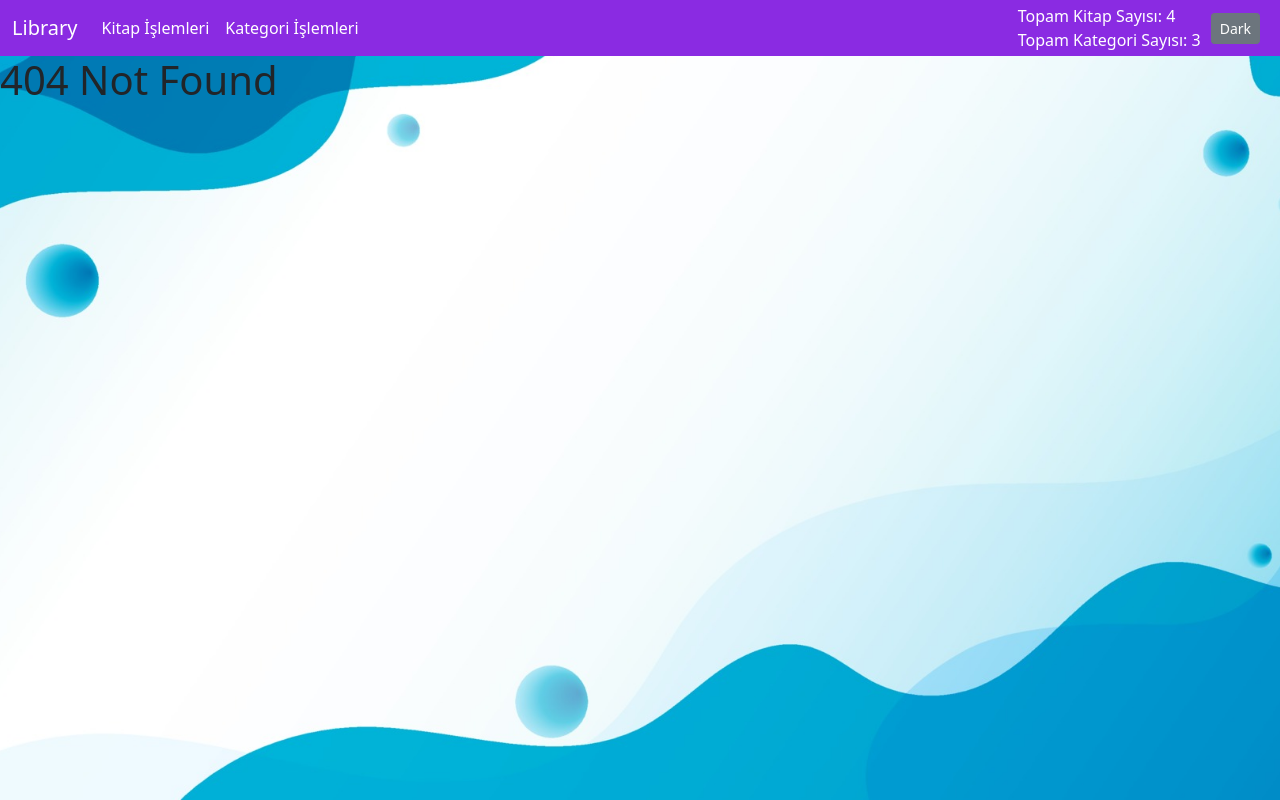
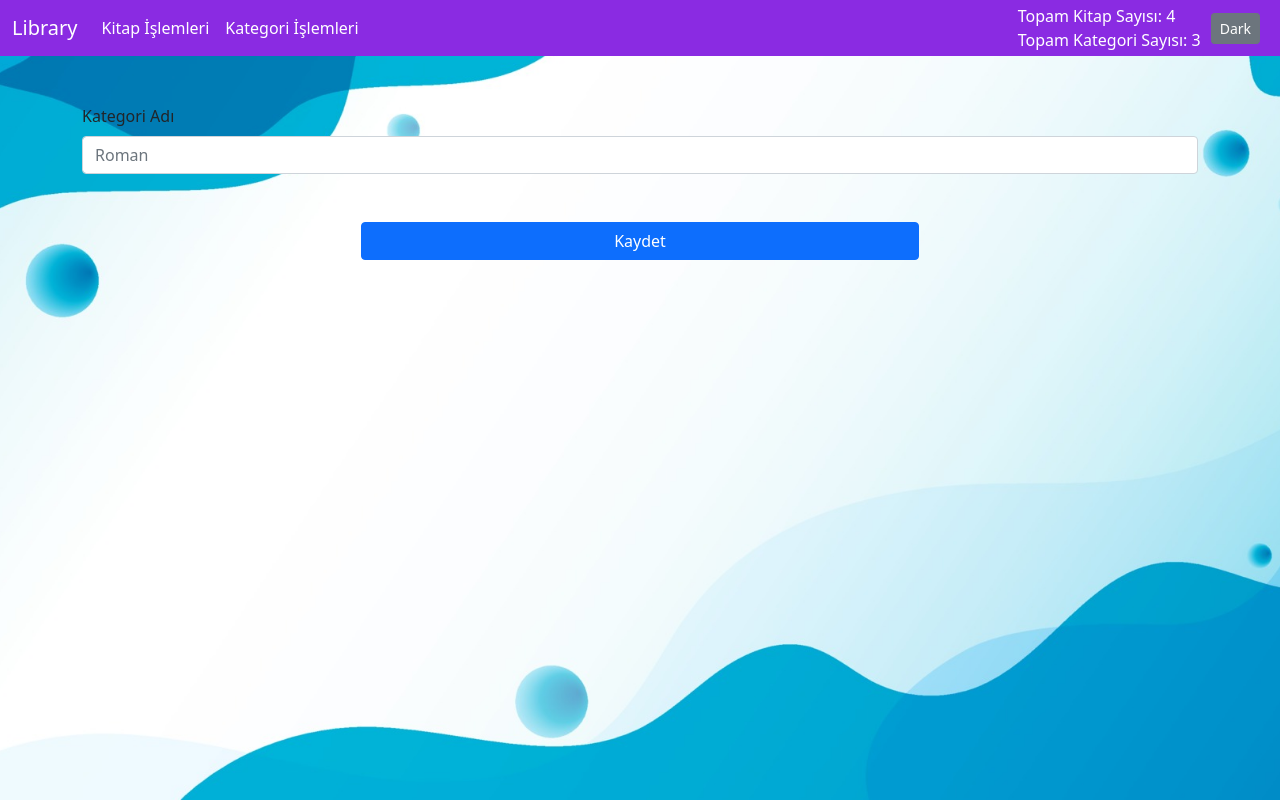
Before and after one commit to Udemig/4-sezon-haftaici-library, a React (Create React App) app: page /add-category in a window 1280 px wide. Before the commit this address had no page. Built offline with nearby package versions, Linux system fonts and the light colour scheme; data requests are answered from the project's data file.

Commit message:
addCategory&deleteCategory

```diff
--- a/src/App.js
+++ b/src/App.js
@@ -11,11 +11,13 @@ import AddBook from "./pages/AddBook";
 import BookDetail from "./pages/BookDetail";
 import EditBook from "./pages/EditBook";
 import CategoriesHome from "./pages/CategoriesHome";
+import AddCategory from "./pages/AddCategory";
 
 import api from "./api/api";
 import urls from "./api/urls";
 import Loading from "./components/Loading";
 import Error from "./components/Error";
+
 
 function App() {
   /* const booksState=useSelector(state=>state.booksState)
@@ -71,6 +73,7 @@ function App() {
         <Route path="/book-detail/:bookId" element={<BookDetail />} />
         <Route path="/edit-book/:bookId" element={<EditBook />} />
         <Route path="/categories" element={<CategoriesHome />} />
+        <Route path="/add-category" element={<AddCategory />} />
         <Route path="*" element={<NotFound />} />
       </Routes>
     </BrowserRouter>
--- a/src/components/ListCategories.js
+++ b/src/components/ListCategories.js
@@ -1,10 +1,30 @@
-import React from "react";
+import React,{useState} from "react";
 
-import { useSelector } from "react-redux";
+import { useSelector,useDispatch } from "react-redux";
+import actionTypes from "../redux/actions/actionTypes";
+import { upperFirstLetter } from "../utils/functions";
+
+import api from "../api/api";
+import urls from "../api/urls";
+
+import Modal from "./Modal";
 
 const ListCategories = () => {
+  const dispatch=useDispatch()
   const { categoriesState, booksState } = useSelector((state) => state);
-  console.log(categoriesState);
+  const [showDeleteModal,setShowDeleteModal]=useState(false)
+  const [willDeleteCategory,setWillDeleteCategory]=useState("")
+
+  const deleteCategory=(id)=>{
+    api.delete(`${urls.categories}/${id}`)
+    .then(res=>{
+      dispatch({type: actionTypes.categoryActions.DELETE_CATEGORY,payload:id})
+      dispatch({type:actionTypes.bookActions.DELETE_BOOKS_AFTER_DELETE_CATEGORY,payload:id})
+      setShowDeleteModal(false)
+    })
+    .catch(err => {})
+  }
+
   return (
     <div>
       {categoriesState.categories.length === 0 && (
@@ -30,20 +50,23 @@ const ListCategories = () => {
               /* const myBooks = booksState.books.filter(
                 (item) => item.categoryId === category.id
               ); */
-              const myBooks=[]
-              for(let i=0;i<booksState.books.length;i++){
-                if(booksState.books[i].categoryId === category.id){
-                    myBooks.push(booksState.books[i])
+              const myBooks = [];
+              for (let i = 0; i < booksState.books.length; i++) {
+                if (booksState.books[i].categoryId === category.id) {
+                  myBooks.push(booksState.books[i]);
                 }
               }
               return (
                 <tr key={category.id}>
                   <th>{siraNo}</th>
-                  <td>{category.name}</td>
+                  <td>{upperFirstLetter(category.name)}</td>
                   <td>{myBooks.length}</td>
                   <td>
                     <div className="btn-group">
-                      <button type="button" className="btn btn-danger btn-sm">
+                      <button onClick={()=>{
+                        setShowDeleteModal(true)
+                        setWillDeleteCategory(category.id)
+                      }} type="button" className="btn btn-danger btn-sm">
                         Sil
                       </button>
                       <button type="button" className="btn btn-warning btn-sm">
@@ -57,6 +80,16 @@ const ListCategories = () => {
           </tbody>
         </table>
       )}
+      <Modal
+        visible={showDeleteModal}
+        title="Silme İşlemi"
+        content="Kategori silindiğinde o kategoriye ait bütün kitaplar da silinir. Devam etmek istediğinize emin misiniz?"
+        cancelButtonText="Vazgeç"
+        cancelButtonClick={()=>setShowDeleteModal(false)}
+        hasConfirmButton={true}
+        confirmButtonText="Sil"
+        confirmButtonClick={()=>deleteCategory(willDeleteCategory)}
+      />
     </div>
   );
 };
--- /dev/null
+++ b/src/pages/AddCategory.js
@@ -0,0 +1,102 @@
+import React, { useState } from "react";
+
+import { useSelector, useDispatch } from "react-redux";
+import actionTypes from "../redux/actions/actionTypes";
+
+import { useNavigate } from "react-router-dom";
+
+import { upperFirstLetter } from "../utils/functions";
+
+import api from "../api/api";
+import urls from "../api/urls";
+
+import Header from "../components/Header";
+/* truthy ve falsy
+    truthy: true,dolu string, dolu obje
+    falsy: false, boş string, null, undefined, boş obje
+*/
+
+const AddCategory = () => {
+    const dispatch=useDispatch()
+    const navigate=useNavigate()
+  const { categoriesState } = useSelector((state) => state);
+  const [form, setForm] = useState({
+    id: String(new Date().getTime()),
+    name: "",
+  });
+  const [error, setError] = useState(false);
+  const [errorMessage, setErrorMessage] = useState("");
+
+  const handleSubmit = (event) => {
+    event.preventDefault();
+    /* validation */
+    if (!form.name) {
+      setError(true);
+      setErrorMessage("Kategori adı boş bırakılamaz");
+      setTimeout(() => {
+        setError(false);
+      }, 2000);
+      return;
+    }
+    const hasCategory = categoriesState.categories.find(
+      (item) =>
+        upperFirstLetter(item.name.trim().replaceAll(" ", "")) ===
+        upperFirstLetter(form.name.trim().replaceAll(" ", ""))
+    );
+    if (hasCategory) {
+      setError(true);
+      setErrorMessage(
+        `${upperFirstLetter(
+          hasCategory.name
+        )} ismiyle zaten bir kategori kayıtlıdır`
+      );
+      setTimeout(() => {
+        setError(false);
+      }, 2000);
+      return;
+    }
+    /* api call */
+    api.post(urls.categories,form)
+    .then(res => {
+        dispatch({type:actionTypes.categoryActions.ADD_CATEGORY,payload:form})
+        navigate("/categories")
+    })
+    .catch(err => {})
+  };
+  return (
+    <div>
+      <Header />
+      <div className="container my-5">
+        <form onSubmit={handleSubmit}>
+          <div className="mb-3">
+            <label htmlFor="name" className="form-label">
+              Kategori Adı
+            </label>
+            <input
+              type="text"
+              className="form-control"
+              id="name"
+              placeholder="Roman"
+              value={form.name}
+              onChange={(event) =>
+                setForm({ ...form, name: event.target.value })
+              }
+            />
+            {error && (
+              <p>
+                <small className="text-danger">{errorMessage}</small>
+              </p>
+            )}
+          </div>
+          <div className="d-flex justify-content-center my-5">
+            <button type="submit" className="btn btn-primary w-50">
+              Kaydet
+            </button>
+          </div>
+        </form>
+      </div>
+    </div>
+  );
+};
+
+export default AddCategory;
--- a/src/redux/actions/actionTypes.js
+++ b/src/redux/actions/actionTypes.js
@@ -5,12 +5,15 @@ const actionTypes={
         GET_BOOKS_FAIL:"GET_BOOKS_FAIL",
         ADD_BOOK:"ADD_BOOK",
         DELETE_BOOK:"DELETE_BOOK",
-        EDIT_BOOK: "EDIT_BOOK"
+        EDIT_BOOK: "EDIT_BOOK",
+        DELETE_BOOKS_AFTER_DELETE_CATEGORY:"DELETE_BOOKS_AFTER_DELETE_CATEGORY"
     },
     categoryActions:{
         GET_CATEGORIES_START:"GET_CATEGORIES_START",
         GET_CATEGORIES_SUCCESS:"GET_CATEGORIES_SUCCESS",
-        GET_CATEGORIES_FAIL:"GET_CATEGORIES_FAIL"
+        GET_CATEGORIES_FAIL:"GET_CATEGORIES_FAIL",
+        ADD_CATEGORY:"ADD_CATEGORY",
+        DELETE_CATEGORY:"DELETE_CATEGORY"
     },
     themeActions:{
         CHANGE_THEME:"CHANGE_THEME"
--- a/src/redux/reducers/booksReducer.js
+++ b/src/redux/reducers/booksReducer.js
@@ -36,7 +36,7 @@ const booksReducer = (state = initialState, action) => {
         books: [...state.books, action.payload],
       };
     case actionTypes.bookActions.DELETE_BOOK:
-      let filteredBooks = state.books.filter(
+      var filteredBooks = state.books.filter(
         (item) => item.id !== action.payload
       );
 
@@ -70,6 +70,13 @@ const booksReducer = (state = initialState, action) => {
         ...state,
         books: tempArr
       }
+    case actionTypes.bookActions.DELETE_BOOKS_AFTER_DELETE_CATEGORY:
+      /* payload olarak category id'si gelecek */
+      var filteredBooks=state.books.filter(item => item.categoryId !== action.payload)
+      return{
+        ...state,
+        books:filteredBooks
+      }
     default:
       return state;
   }
--- a/src/redux/reducers/categoriesReducer.js
+++ b/src/redux/reducers/categoriesReducer.js
@@ -31,6 +31,17 @@ const categoriesReducer=(state=initialState,action)=>{
                 success: false,
                 errorMessage: action.payload
             }
+        case actionTypes.categoryActions.ADD_CATEGORY:
+            return{
+                ...state,
+                categories:[...state.categories,action.payload]
+            }
+        case actionTypes.categoryActions.DELETE_CATEGORY:
+            let filteredCategories=state.categories.filter(item => item.id !== action.payload)
+            return{
+                ...state,
+                categories: filteredCategories
+            }
         default:
             return state
     }
--- /dev/null
+++ b/src/router/paths.js
@@ -0,0 +1,6 @@
+const paths={
+    home:"/",
+    addCategory:"/add-category"
+}
+
+export default paths
```
Also changed, not shown: src/router/router.js (added, +18 -0 lines), doc.txt.
